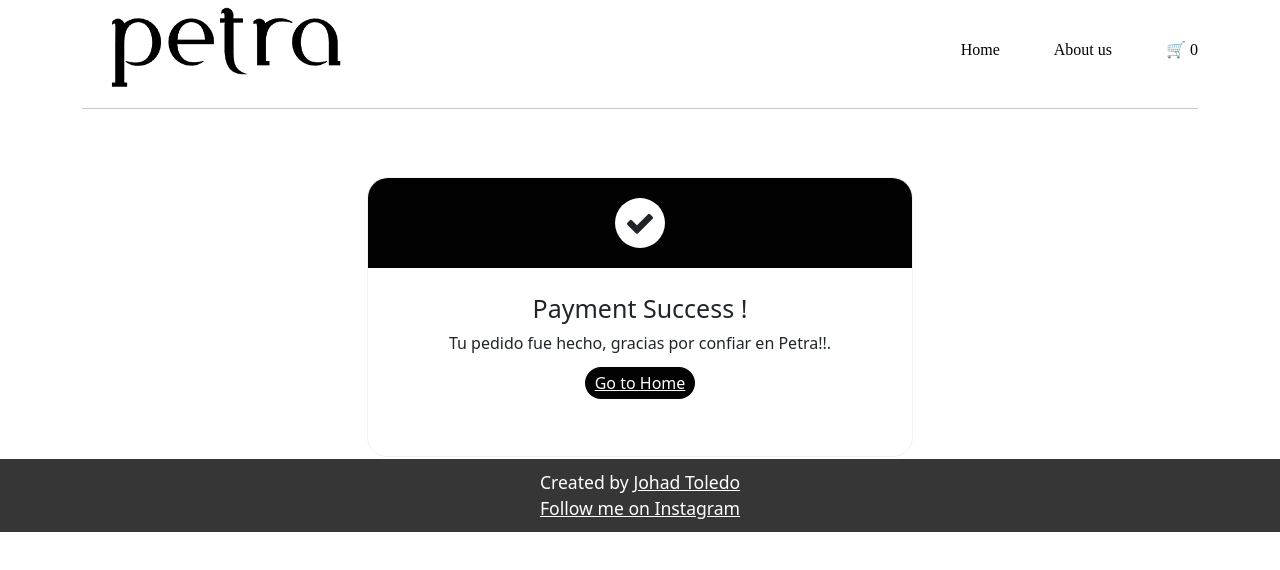
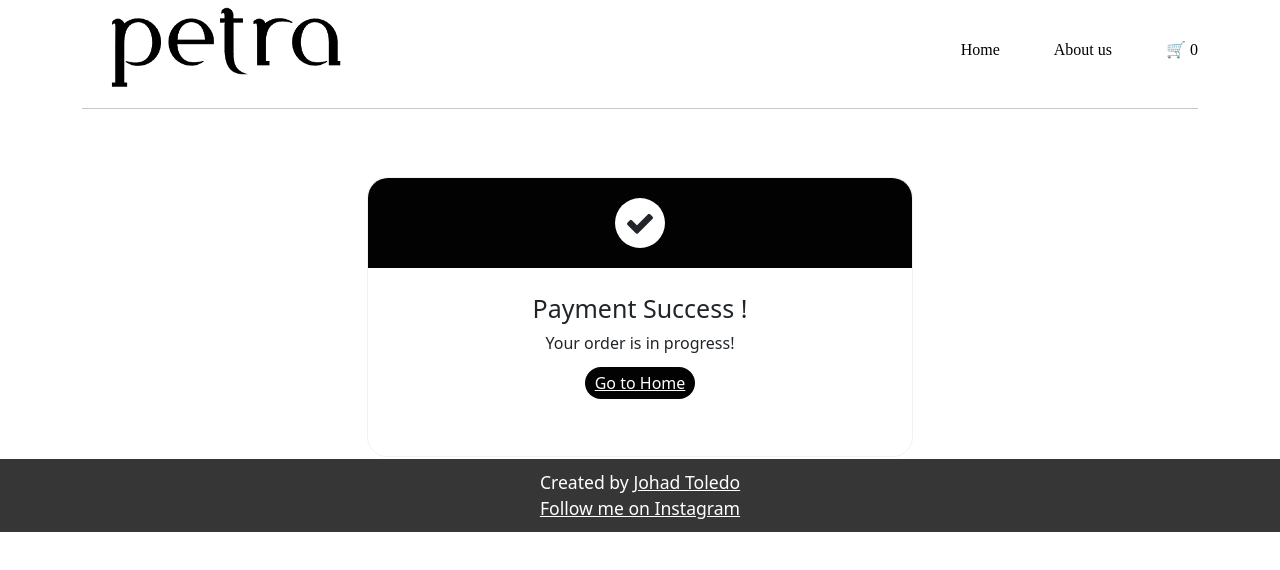
Before and after one commit to JohadToledo/React-Ecommerce, a React (Create React App) app: page /checkouted in a window 1280 px wide. Shown: the top 570 px of the page. Built offline with nearby package versions, Linux system fonts and the light colour scheme.

Commit message:
change the language of checkout message

```diff
--- a/src/components/Checkouted.js
+++ b/src/components/Checkouted.js
@@ -16,7 +16,7 @@ const Checkouted = () => {
               <div className="content">
                 <h1>Payment Success !</h1>
                 <p>
-                  Tu pedido fue hecho, gracias por confiar en Petra!!.{" "}
+                  Your order is in progress!{" "}
                 </p>
                 <NavLink to={`/`}>Go to Home</NavLink>
               </div>
```
